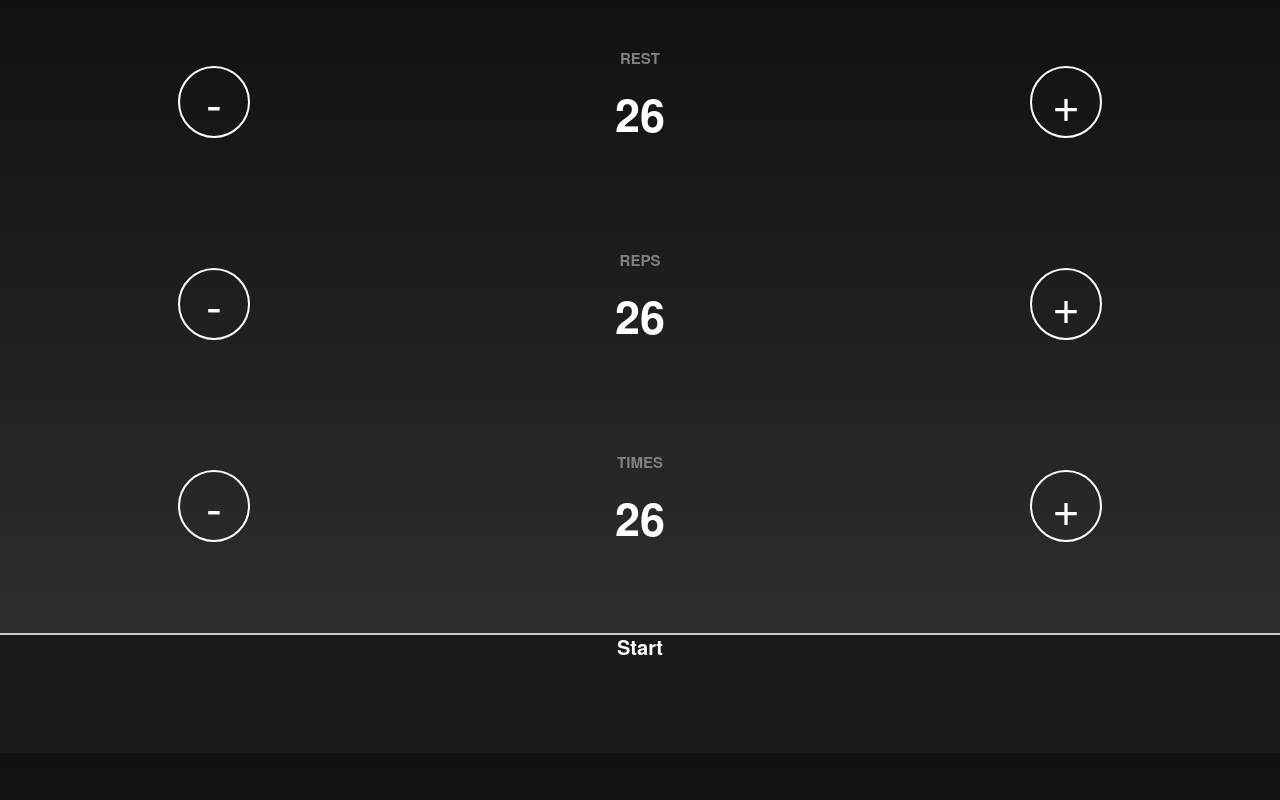
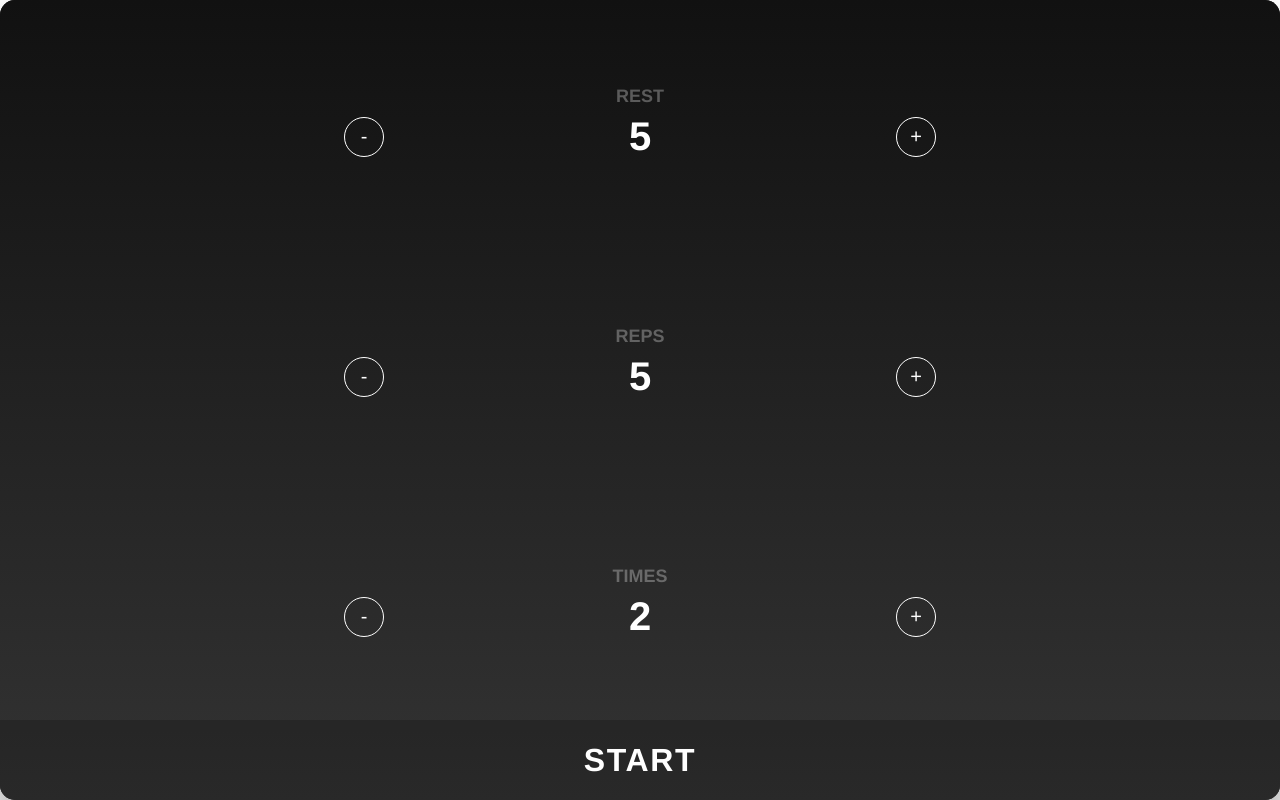
Before and after one commit to Garador/hiit-trainer, a plain HTML site: page index.html in a window 1280 px wide. Drawn offline with Linux system fonts and the light colour scheme.

Commit message:
Working version on Chrome

```diff
--- a/assets/css/index.css
+++ b/assets/css/index.css
@@ -1,45 +1,191 @@
+html {  box-sizing: border-box;}
+*, *:before, *:after { box-sizing: inherit;font-family: Helvetica;  }
 body {
-    background: #111;  /* fallback for old browsers */
+	background: #fff;  /* fallback for old browsers */
+}
+button {
+	border:0;
+	border-radius: 0px;
+	-moz-appearance:none;
+	-webkit-appearance:none;
+}
+
+#run, #set {
+	position: absolute;
+	top: 0px;
+	left: 0px;
+	bottom: 0px;
+	right:0px;
+	margin:auto;
+	height: 100vh;
+	width: 100vw;
+	z-index: 10;
+	background: #111;  /* fallback for old browsers */
 	background: -webkit-linear-gradient(to top, #333, #111);  /* Chrome 10-25, Safari 5.1-6 */
 	background: linear-gradient(to top, #333, #111); /* W3C, IE 10+/ Edge, Firefox 16+, Chrome 26+, Opera 12+, Safari 7+ */
-    background-color: black;
-    color: white;
-    margin: 0px;
+	border-radius: 15px;
+	overflow: hidden;
 }
 
-.change-cell,.display-qty-cell {
-    padding: 0px;
-    height: 25vh;
-    width: 33vw;
-    border-bottom: none;
-    text-align: center;
+#run {
+	box-shadow: 0px 30px 50px rgba(0,0,0,0.4);  /**/
+	z-index: 9;                 /**/
+	transition: all 0.4s;       /**/
 }
 
-.change-cell > div {
-    width: 100%;
-    height: 100%;
-    display: flex;
-    align-items: center;
-    justify-content: center;
+#set .section {
+	height: 30vh;
+	display: block;
+	position: relative;
+	overflow: hidden;
+}
+#set .section label {
+	position: absolute;
+	height: 100px;
+	text-align: center;
+	color: rgba(255,255,255,0.3);
+	font-size: 18px;
+	width: 100%;
+	font-weight: 700;
+	text-transform: uppercase;
+	overflow: hidden;
+}
+#set .section .input {
+	position: absolute;
+	text-align: center;
+	color: #fff;
+	width: 100%;
+	font-weight: bolder;
+	text-transform: uppercase;
+	background: none;
+	border:0px;
+	height: 100px;
+	line-height: 100px;
+}
+#set .section .input button {
+	display: inline-block;
+	width: 40px;
+	font-size: 20px;
+	height: 40px;
+	vertical-align: middle;
+	cursor: pointer;
+	background:none;
+	border:0;
+	color: #fff;
+	border:1px #fff solid;
+	border-radius: 100%;
+}
+#set .section .input input {
+	display: inline-block;
+	width: 20%;
+	font-size: 40px;
+	height: 40px;
+	line-height: 40px;
+	text-align: center;
+	color: #fff;
+	font-weight: bolder;
+	text-transform: uppercase;
+	background: none;
+	border:0px;
+	width: 40%;
+	vertical-align: middle;
+}
+#set .buttons {
+	height: 10%;
+	position: relative;
+	background:rgba(0,0,0,0.2);
+}
+#set .buttons button {
+	position: absolute;
+	top: 0px;
+	left: 0px;
+	width: 100%; height: 100%;
+	background:none;
+	color: red;
+	font-size: 32px;
+	font-weight: 700;
+	text-transform: uppercase;
+	letter-spacing: 0.05em;
+	color: #fff;
+}
+.center {
+	width: 100%;
+	height: 100px;
+	overflow: auto;
+	margin: auto;
+	position: absolute;
+    top: 0; left: 0; bottom: 0; right: 0;
+    padding-top: 1em;
+}
+.center.button-group {
+    overflow: hidden;
 }
 
-.change-cell > div > div {
-    border: 2px solid white;
-    border-radius: 50%;
-    padding: 10px;
-    width: 6vh;
-    height: 6vh;
-    font-size: 6vh;
-    line-height: 6vh;
+#run.go{
+	background: #00C853;  /* fallback for old browsers */
+	background: -webkit-linear-gradient(to bottom, #00E676, #00C853);  /* Chrome 10-25, Safari 5.1-6 */
+	background: linear-gradient(to bottom, #00E676, #00C853); /* W3C, IE 10+/ Edge, Firefox 16+, Chrome 26+, Opera 12+, Safari 7+ */
+	transition: all 0.4s;
 }
+#run.rest{
+	background: #4527A0;  /* fallback for old browsers */
+	background: -webkit-linear-gradient(to bottom, #512DA8, #4527A0);  /* Chrome 10-25, Safari 5.1-6 */
+	background: linear-gradient(to bottom, #512DA8, #4527A0); /* W3C, IE 10+/ Edge, Firefox 16+, Chrome 26+, Opera 12+, Safari 7+ */
+	transition: all 0.4s;
+}
+#graph {
+	width: 240px;
+	height: 240px;
+	overflow: hidden;
+	margin: auto;
+	position: absolute;
+    top: 0; left: 0; bottom: 0; right: 0;
 
-.aspect-title {
-    color: grey;
-    font-weight: bolder;
+    padding-top: 16vh;
+    padding-left: 14vh;
 }
-
-.aspect-ammount {
-    font-weight: bolder;
-    font-size: 4.5rem;
-    line-height: 11vh;
+#timer {
+	width: 240px;
+	height: 240px;
+	overflow: hidden;
+	margin: auto;
+	position: absolute;
+	top: 0; left: 0; bottom: 0; right: 0;
+	text-align: center;
+	line-height: 250px;
+	font-size: 30vh;
+	font-weight: 900;
+	color: #fff;
 }
+#title {
+	position: absolute;
+	top: 0px;
+	left: 0px;
+	width: 100%;
+	text-align: center;
+	font-size: 15vh;
+	padding:30px 0;
+	font-weight: 700;
+	color: #fff;
+	text-transform: uppercase;
+}
+#run #buttons{
+	height: 10%;
+	position: absolute;
+	bottom: 0px;
+	left: 0px;
+	width: 100%;
+	background:rgba(0,0,0,0.2);
+}
+#run #buttons button {
+	position: absolute;
+	top: 0px;
+	left: 0px;
+	width: 100%; height: 100%;
+	color: #fff;
+	font-size: 32px;
+	font-weight: 700;
+	text-transform: uppercase;
+	letter-spacing: 0.05em;
+	background:rgba(0,0,0,0.1);
+}
--- a/assets/js/index.js
+++ b/assets/js/index.js
@@ -1,24 +1,27 @@
+$(document).ready(() => {
+
+
     var count = 0;
-var run=[];
+    var run = [];
 
-function changeQty(rel,status){
-	value = $('input#'+rel).val();
-		if(status == 'plus'){
-			var num = +$('input#'+rel).val() + 1;
-			$('input#'+rel).val(num);
+    window.changeQty = function(rel, status) {
+        value = $('input#' + rel).val();
+        if (status == 'plus') {
+            var num = +$('input#' + rel).val() + 1;
+            $('input#' + rel).val(num);
         } else {
-			if(value > 1){
-				var num = +$('input#'+rel).val() - 1;
-				$('input#'+rel).val(value-1);
+            if (value > 1) {
+                var num = +$('input#' + rel).val() - 1;
+                $('input#' + rel).val(value - 1);
             }
         }
     };
 
-function draw(type){
+    window.draw = function(type) {
         var el = document.getElementById('graph');
         var options = {
-	    percent:  el.getAttribute('data-percent') || 25,
-	    size: el.getAttribute('data-size') || 240,
+            percent: el.getAttribute('data-percent') || 25,
+            size: el.getAttribute('data-size') || Math.round(window.innerHeight*0.46875),
             lineWidth: el.getAttribute('data-line') || 1,
             rotate: el.getAttribute('data-rotate') || 0,
             color: el.getAttribute('data-color') || '#fff'
@@ -26,7 +29,7 @@ function draw(type){
         var canvas = document.createElement('canvas');
         var span = document.createElement('span');
         //span.textContent = options.percent + '%';
-	if (typeof(G_vmlCanvasManager) !== 'undefined') {
+        if (typeof (G_vmlCanvasManager) !== 'undefined') {
             G_vmlCanvasManager.initElement(canvas);
         }
 
@@ -41,7 +44,7 @@ function draw(type){
 
         var radius = (options.size - options.lineWidth) / 2;
 
-	var drawCircle = function(color, lineWidth, percent) {
+        var drawCircle = function (color, lineWidth, percent) {
             percent = Math.min(Math.max(0, percent || 1), 1);
             ctx.beginPath();
             ctx.arc(0, 0, radius, 0, Math.PI * 2 * percent, false);
@@ -52,88 +55,109 @@ function draw(type){
         };
 
 
-	if(type === 0) {
+        if (type === 0) {
             drawCircle('#fff', options.lineWidth, 100 / 100);
         }
-	if(type === 1) {
+        if (type === 1) {
             drawCircle(options.color, options.lineWidth, 100 / 100);
             drawCircle('#fff', options.lineWidth, options.percent / 100);
         }
-	if(type === 2) {
+        if (type === 2) {
             drawCircle(options.color, options.lineWidth, 100 / 100);
             drawCircle('#fff', options.lineWidth, 0 / 100);
         }
     }
 
-$('#start').click(function(){
-	var intervals=$('#intervals').val();
-	var workout=$('#workout').val();
-	var rest=$('#rest').val();
+    window.startInterval = function(){
+        var intervals = $('#intervals').val();
+        var workout = $('#workout').val();
+        var rest = $('#rest').val();
         for (i = 0; i < intervals; i++) {
             run.push(rest);
             run.push(workout);
         }
         count = 0;
-	draw(0);
+        window.draw(0);
         timer(run[0]);
         $('#set').hide();
-	console.log(run);
+        console.log({run});
+    }
+
+    $('#start').click(function () {
+        window.startInterval();
         return false;
     });
 
-function timer(seconds) {
+    timer = function(seconds) {
         var total = run.length;
         var remaningTime = seconds;
         var theSecs = run[count];
 
-	start = setTimeout(function() {
+        start = setTimeout(function () {
             $('#run').removeClass('go');
             $('#run').removeClass('rest');
-		if(seconds > 0)
-			document.getElementById("timer").innerHTML=remaningTime;
+            if (seconds > 0)
+                document.getElementById("timer").innerHTML = remaningTime;
             else
-			document.getElementById("timer").innerHTML='';
-		var test = (remaningTime/theSecs)*100;
+                document.getElementById("timer").innerHTML = '';
+            var test = (remaningTime / theSecs) * 100;
             if (remaningTime > 0) {
-			$('#graph').attr('data-percent',test);
+                $('#graph').attr('data-percent', test);
                 $('#graph').empty();
-			draw(1);
+                window.draw(1);
                 timer(remaningTime - 1);
             }
             if (remaningTime <= 0) {
-			$('#graph').attr('data-percent',100);
+                $('#graph').attr('data-percent', 100);
                 $('#graph').empty();
-			draw(0);
-			count = count+1;
+                window.draw(0);
+                count = count + 1;
                 timer(run[count]);
             }
         }, 1000);
         if (count >= total) {
-		document.getElementById("title").innerHTML="Finished";
-		document.getElementById("timer").innerHTML= '';
+            document.getElementById("title").innerHTML = "Finished";
+            document.getElementById("timer").innerHTML = '';
             clearInterval(start);
             $('#graph').empty();
             $('#stop').trigger('click');
-	} else if(count % 2 == 0){
-		document.getElementById("title").innerHTML="Rest";
-		$('#graph').attr('data-color','#512DA8');
+        } else if (count % 2 == 0) {
+            document.getElementById("title").innerHTML = "Rest";
+            $('#graph').attr('data-color', '#512DA8');
             $('#run').addClass('rest');
         } else {
-	  	document.getElementById("title").innerHTML="Go";
+            document.getElementById("title").innerHTML = "Go";
             $('#run').addClass('go');
-	  	$('#graph').attr('data-color','#00C853');
+            $('#graph').attr('data-color', '#00C853');
         }
 
     }
 
-$('#stop').click(function(){
+    window.stopInterval = function(){
         clearInterval(start);
         run.length = 0;
         $('#set').show();
-	document.getElementById("title").innerHTML="";
+        document.getElementById("title").innerHTML = "";
         $('#timer').empty();
-	$('#graph').attr('data-percent',100);
+        $('#graph').attr('data-percent', 100);
         $('#graph').empty();
-	draw(2);
+        window.draw(2);
+    }
+
+    $('#stop').click(function () {
+        window.stopInterval();
         return false;
     });
+
+
+    document.addEventListener('keydown', function (evt) {
+        if (evt.key === 'SoftLeft') {
+
+        } else if (evt.key === 'SoftRight') {
+            window.stopInterval();
+        } else if (evt.key === 'Enter') {
+            window.startInterval();
+        }
+    });
+
+});
--- a/index.html
+++ b/index.html
@@ -6,7 +6,6 @@
     <meta name="viewport" content="width=device-width, initial-scale=1.0">
     <title>Hiit Counter</title>
     <link rel="stylesheet" href="assets/css/softkey.css">
-    <link rel="stylesheet" href="assets/css/skeleton.min.css">
     <link rel="stylesheet" href="assets/css/index.css">
     <script type="text/javascript" src="assets/js/jquery-3.4.1.slim.min.js"></script>
     <script type="text/javascript" src="assets/js/dexie.min.js"></script>
@@ -14,80 +13,43 @@
 </head>
 
 <body>
-    <table class="u-full-width hiit-table">
-        <tbody>
-            <tr>
-                <td class="change-cell">
-                    <div>
-                        <div>
-                            -
+    <div class="container">
+        <form action="" id="set">
+            <div class="section">
+                <div class="center button-group">
+                    <label>Rest </label>
+                    <div class="input"><button type="button" onclick="changeQty('rest','minus'); return false;">-</button><input
+                            type="text" id="rest" value="5" readonly><button  type="button"
+                            onclick="changeQty('rest','plus'); return false;">+</button></div>
                 </div>
             </div>
-                </td>
-                <td class="display-qty-cell">
-                    <div>
-                        <div class="aspect-title">REST</div>
-                        <div class="aspect-ammount">26</div>
-                    </div>
-                </td>
-                <td class="change-cell">
-                    <div>
-                        <div>
-                            +
+            <div class="section">
+                <div class="center button-group">
+                    <label>Reps </label>
+                    <div class="input"><button type="button" onclick="changeQty('workout','minus'); return false;">-</button><input
+                            type="text" id="workout" value="5" readonly><button  type="button"
+                            onclick="changeQty('workout','plus'); return false;">+</button></div>
                 </div>
             </div>
-                </td>
-            </tr>
-            <tr>
-                <td class="change-cell">
-                    <div>
-                        <div>
-                            -
+            <div class="section">
+                <div class="center button-group">
+                    <label>Times </label>
+                    <div class="input"><button type="button" onclick="changeQty('intervals','minus'); return false;">-</button><input
+                            type="text" id="intervals" value="2" readonly><button  type="button"
+                            onclick="changeQty('intervals','plus'); return false;">+</button></div>
                 </div>
             </div>
-                </td>
-                <td class="display-qty-cell">
-                    <div>
-                        <div class="aspect-title">REPS</div>
-                        <div class="aspect-ammount">26</div>
-                    </div>
-                </td>
-                <td class="change-cell">
-                    <div>
-                        <div>
-                            +
+            <div class="buttons"><button id="start">start</button></div>
+        </form>
+
+        <div id="run">
+            <div class="chart" id="graph" data-percent="1" data-line="5" data-color="#34495e"></div>
+            <div id="title"></div>
+            <div id="timer"></div>
+            <div id="buttons">
+                <button id="stop">Stop</button>
             </div>
         </div>
-                </td>
-            </tr>
-            <tr>
-                <td class="change-cell">
-                    <div>
-                        <div>
-                            -
-                        </div>
-                    </div>
-                </td>
-                <td class="display-qty-cell">
-                    <div>
-                        <div class="aspect-title">TIMES</div>
-                        <div class="aspect-ammount">26</div>
-                    </div>
-                </td>
-                <td class="change-cell">
-                    <div>
-                        <div>
-                            +
-                        </div>
-                    </div>
-                </td>
-            </tr>
-        </tbody>
-    </table>
-    <div id="softkey">
-        <div id="left"></div>
-        <div id="center">Start</div>
-        <div id="right"></div>
     </div>
 </body>
 
```
Also changed, not shown: icons/icon112x112.png, icons/icon56x56.png, 1 other file. Lines whose indentation alone changed are shown as unchanged.
